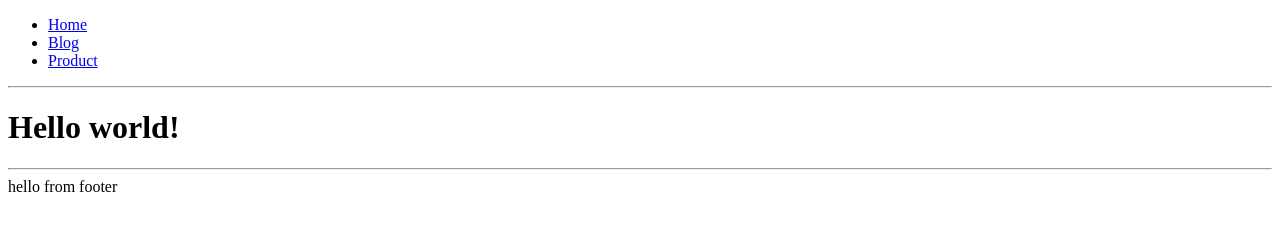
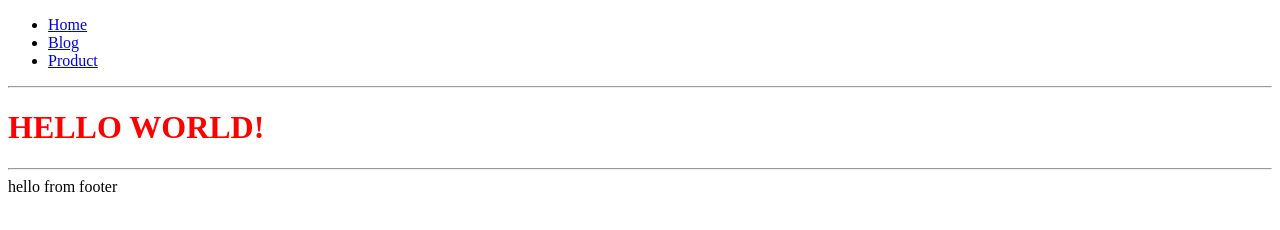
Before and after one commit to sweeptic/Gatsby-Tutorial-and-Projects-Course, a Gatsby site: page / in a window 1280 px wide. Built offline with nearby package versions, Linux system fonts and the light colour scheme; Gatsby itself is replaced by a stand-in of ours.

Commit message:
9. inline css

```diff
--- a/src/pages/index.js
+++ b/src/pages/index.js
@@ -5,7 +5,7 @@ export default function Home() {
   return (
     <Layout>
       <hr />
-      <h1>Hello world!</h1>
+      <h1 style={{ color: "red", textTransform: "uppercase" }}>Hello world!</h1>
       <hr />
     </Layout>
   )
```
